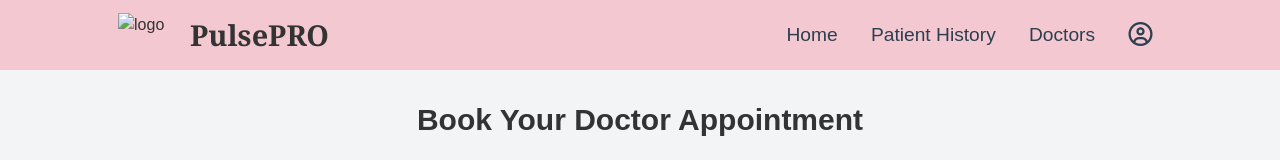
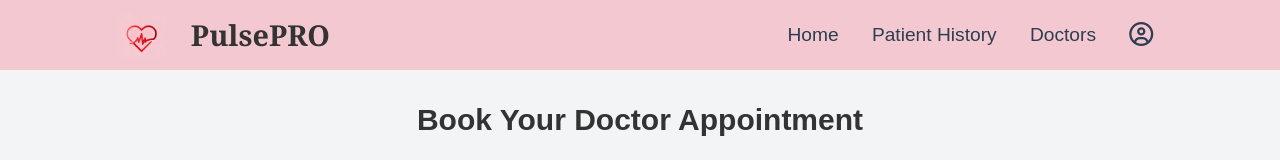
Before and after one commit to OUTLAWatlas/pulsepro, a plain HTML site: page appointment.html in a window 1280 px wide. Shown: the top 160 px of the page. Drawn offline with nearby package versions, Linux system fonts and the light colour scheme.

Commit message:
Update appointment.html

```diff
--- a/appointment.html
+++ b/appointment.html
@@ -8,12 +8,12 @@
     <link rel="stylesheet" href="styledoctor.css">
     <!-- icon pack cdn -->
     <link rel="stylesheet" href="https://cdnjs.cloudflare.com/ajax/libs/font-awesome/6.7.1/css/all.min.css" integrity="sha512-5Hs3dF2AEPkpNAR7UiOHba+lRSJNeM2ECkwxUIxC1Q/FLycGTbNapWXB4tP889k5T5Ju8fs4b1P5z/iB4nMfSQ==" crossorigin="anonymous" referrerpolicy="no-referrer" />
-    <link rel="shortcut icon" href="./media/favicon-32x32.png" type="image/x-icon">
+    <link rel="shortcut icon" href="logo.png" type="image/x-icon">
 </head>
 <body class="bg-gray-100">
     <nav>
         <div class="nav-left">
-                <img class="logoimg" src="./media/WhatsApp Image 2024-11-27 at 17.57.34_20b8daef.jpg" alt="logo">
+                <img class="logoimg" src="logo.png" alt="logo">
                 <div class="name">PulsePRO</div>
         </div>
 
```
